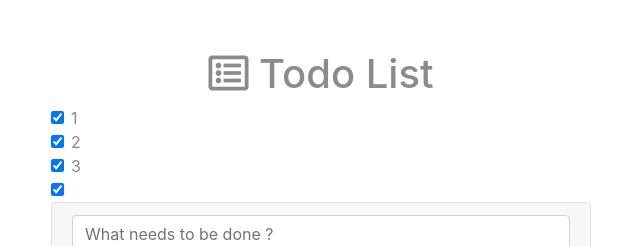
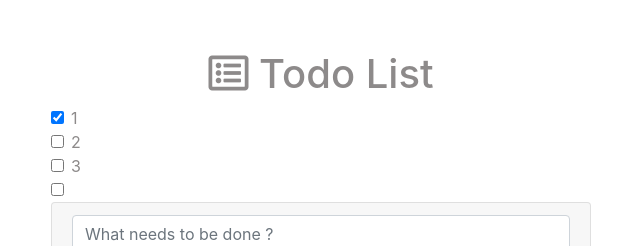
Before and after one commit to koto007/todo-list, an Angular app: page / in a window 1280 px wide. Shown: the top 246 px of the page, without its empty margins (319-959 px from the left). Built offline with nearby package versions, Linux system fonts and the light colour scheme.

Commit message:
Add input decorator tp checked attribute in checkbox component

```diff
--- a/src/app/app.component.html
+++ b/src/app/app.component.html
@@ -2,7 +2,7 @@
     <div class="row">
         <div class="col-md-6 offset-md-3">
             <h1 class="text-center"><i class="far fa-list-alt"></i> Todo List</h1>
-            <app-checkbox label="1" aaa="1234"></app-checkbox>
+            <app-checkbox label="1" [checked]="true"></app-checkbox>
             <app-checkbox label="2"></app-checkbox>
             <app-checkbox label="3"></app-checkbox>
             <app-checkbox></app-checkbox>
--- a/src/app/checkbox/checkbox.component.ts
+++ b/src/app/checkbox/checkbox.component.ts
@@ -8,10 +8,16 @@ import { Component, Input, OnInit } from '@angular/core';
 export class CheckboxComponent implements OnInit {
   private static counter = 0;
   public id: string;
-  public checked = true;
+  @Input()
+  public checked = false;
 
   @Input()
   public label: string|null = null;
+
+
+  public name() {
+
+  }
 
   constructor() {
     this.id = 'app-checkbox-' + CheckboxComponent.counter;
```
